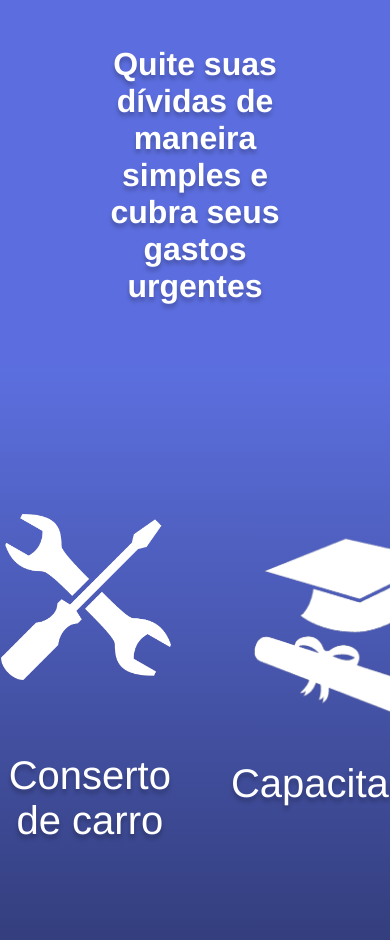
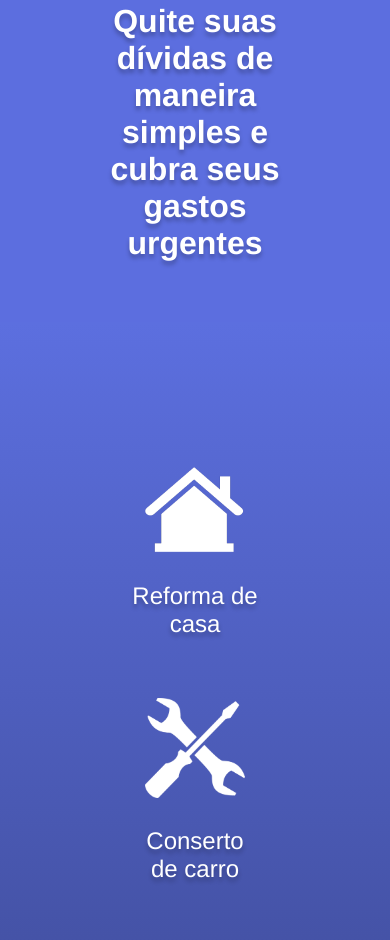
Before and after one commit to WolfBytee/Credit_Bank, a plain HTML site: page index.html in a window 390 px wide. Shown: the part 2121-3061 px from the top of the page. Drawn offline with nearby package versions, Linux system fonts and the light colour scheme.

Commit message:
responsive_updates01
Atualizações na responsividade.

```diff
--- a/style.css
+++ b/style.css
@@ -330,19 +330,26 @@
     rgba(92, 111, 223, 1) 100%
   );
   display: flex;
+  flex-wrap: wrap-reverse;
   align-items: center;
   justify-content: center;
   position: relative;
   align-self: stretch;
   width: 100%;
 }
-
+/*
 .lane-page .banner-ofertas {
   position: relative;
   align-self: stretch;
   width: 100%;
   height: 533.43px;
 }
+*/
+.lane-page .banner-ofertas {
+  width: clamp(300px, 40vw, 600px);
+  left: clamp(-50px, -8vw, -112px);
+}
+
 
 .lane-page .oferecemos-as {
   position: relative;
@@ -351,7 +358,8 @@
   font-family: "Inter-Black", Helvetica;
   font-weight: 900;
   color: #ffffff;
-  font-size: 53px;
+  /*font-size: 53px;*/
+  font-size: clamp(2rem,3vw,5rem);
   text-align: center;
   letter-spacing: 0;
   line-height: normal;
@@ -394,34 +402,33 @@
 .lane-page .seo-6 {
   gap: 60px;
   padding: 120px 100px;
-  flex: 0 0 auto;
+  /*flex: 0 0 auto;*/
   background: linear-gradient(
     180deg,
     rgba(92, 111, 223, 1) 0%,
     rgba(50, 60, 121, 1) 100%
   );
   display: flex;
+  flex-wrap: wrap;
   align-items: center;
   justify-content: center;
-  position: relative;
-  align-self: stretch;
+  /*position: relative;
+  align-self: stretch;*/
   width: 100%;
 }
 
 .lane-page .frame-7 {
   display: flex;
   flex-direction: column;
-  width: 300px;
   align-items: center;
-  gap: 29px;
+  /*gap: 29px;*/
   position: relative;
 }
 
 .lane-page .casa {
   position: relative;
-  width: 200px;
-  height: 200px;
-  object-fit: cover;
+  width: clamp(140px, 10vw, 200px);
+  height: clamp(140px, 10vw, 200px);
 }
 
 .lane-page .reforma-de-casa {
@@ -431,7 +438,7 @@
   font-family: "Inter-Regular", Helvetica;
   font-weight: 400;
   color: #ffffff;
-  font-size: 40px;
+  font-size: clamp(24px, 4vw, 40px);
   text-align: center;
   letter-spacing: 0;
   line-height: normal;
@@ -440,30 +447,25 @@
 .lane-page .frame-8 {
   display: flex;
   flex-direction: column;
-  width: 170px;
-  height: 306px;
-  align-items: flex-end;
-  gap: 73px;
+  align-items: center;
+  gap: 29px;
   position: relative;
 }
 
 .lane-page .ferramt {
   position: relative;
-  width: 170px;
-  height: 166px;
-  object-fit: cover;
+  width: clamp(100px, 8vw, 170px);
+  height: clamp(100px, 8vw, 166px);
 }
 
 .lane-page .conserto-de-carro {
   position: relative;
   width: fit-content;
-  margin-bottom: -28.00px;
-  margin-left: -5.00px;
   text-shadow: 0px 4px 4px #00000040;
   font-family: "Inter-Regular", Helvetica;
   font-weight: 400;
   color: #ffffff;
-  font-size: 40px;
+  font-size: clamp(24px, 4vw, 40px);
   text-align: center;
   letter-spacing: 0;
   line-height: normal;
@@ -472,17 +474,15 @@
 .lane-page .frame-9 {
   display: flex;
   flex-direction: column;
-  width: 300px;
   align-items: center;
-  gap: 44px;
+  gap: 29px;
   position: relative;
 }
 
 .lane-page .diploma {
   position: relative;
-  width: 200px;
-  height: 188px;
-  object-fit: cover;
+  width: clamp(120px, 10vw, 200px);
+  height: clamp(100px, 9vw, 188px);
 }
 
 .lane-page .text-wrapper-6 {
@@ -492,7 +492,7 @@
   font-family: "Inter-Regular", Helvetica;
   font-weight: 400;
   color: #ffffff;
-  font-size: 40px;
+  font-size: clamp(24px, 4vw, 40px);
   text-align: center;
   letter-spacing: 0;
   line-height: normal;
@@ -501,7 +501,6 @@
 .lane-page .frame-10 {
   display: flex;
   flex-direction: column;
-  width: 200px;
   align-items: center;
   gap: 35px;
   position: relative;
@@ -509,10 +508,9 @@
 
 .lane-page .healthy {
   position: relative;
-  align-self: stretch;
-  width: 100%;
-  height: 176px;
-  object-fit: cover;
+  /*align-self: stretch;*/
+  width: clamp(100px, 8vw, 176px);
+  height: clamp(100px, 8vw, 176px);
 }
 
 .lane-page .seo-7 {
```
